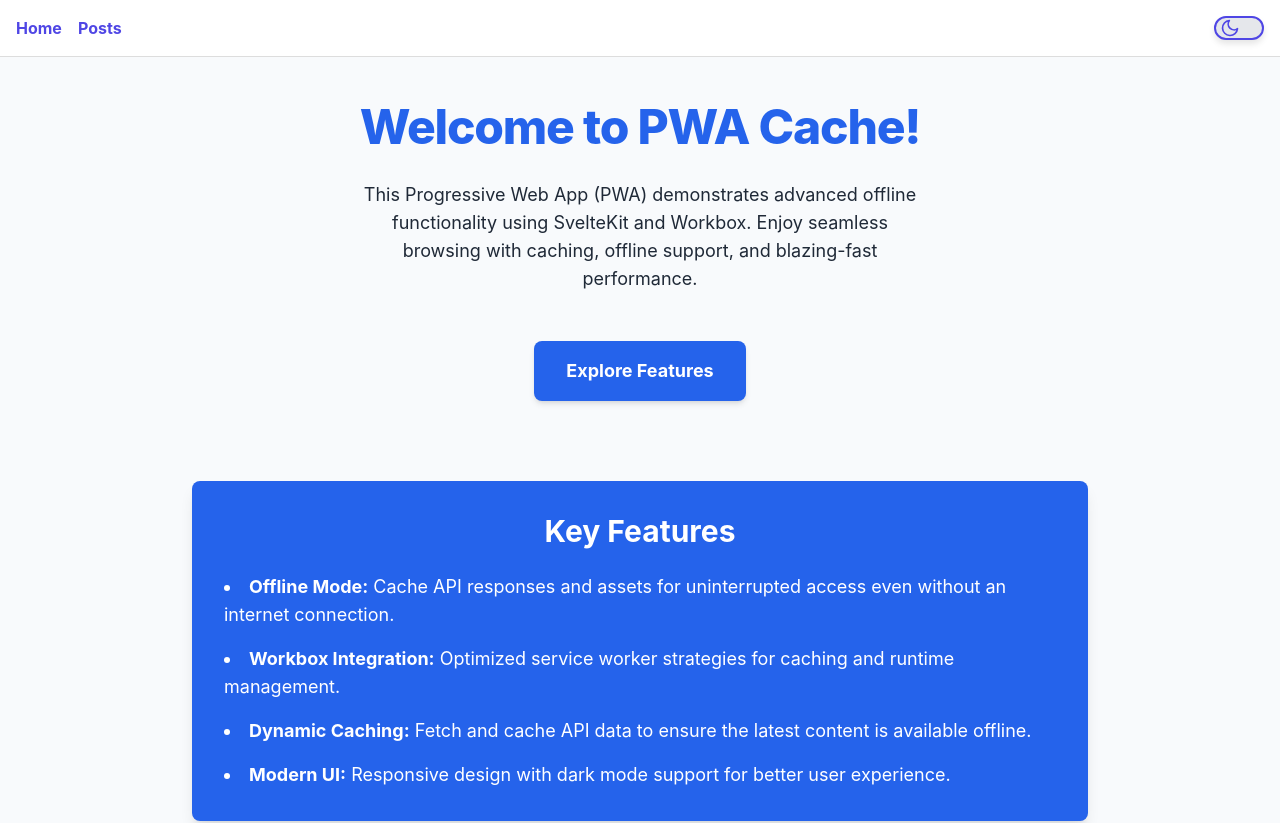
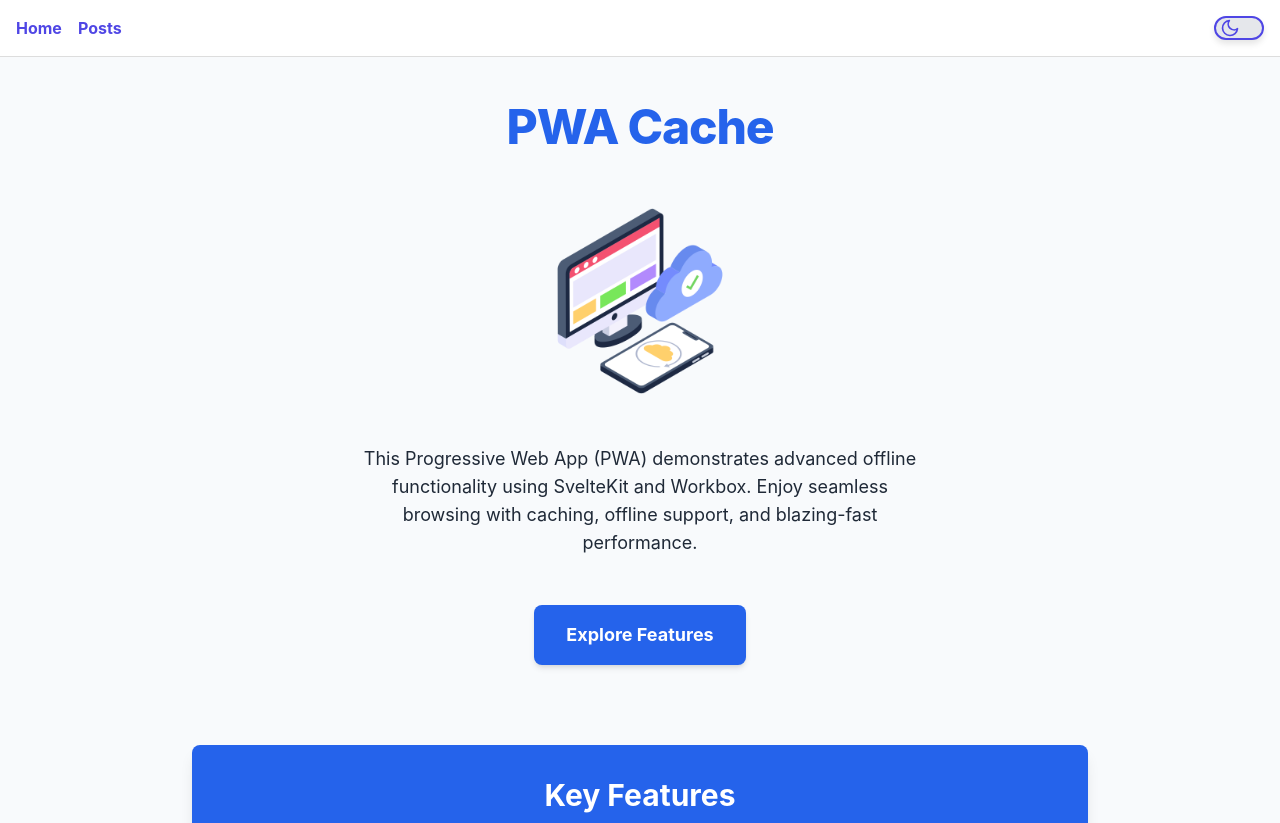
Before and after one commit to jjacobsonn/pwa-cache, a SvelteKit app: page / in a window 1280 px wide. Shown: the top 823 px of the page. Built offline with nearby package versions, Linux system fonts and the light colour scheme.

Commit message:
Added logo to homepage

```diff
--- a/src/routes/+page.svelte
+++ b/src/routes/+page.svelte
@@ -8,7 +8,7 @@
 		isDarkMode = value;
 	});
 
-	let message = 'Welcome to PWA Cache!';
+	let message = 'PWA Cache';
 </script>
 
 <main
@@ -17,6 +17,13 @@
 >
 	<section class="text-center">
 		<h1 class="mb-6 text-5xl font-extrabold tracking-tight leading-tight">{message}</h1>
+		<div class="flex justify-center items-center mb-6">
+			<img
+				src="/icons/cloud-app.png"
+				alt="Cloud App Logo"
+				class="logo"
+			/>
+		</div>
 		<p class="mb-12 text-lg max-w-xl mx-auto">
 			This Progressive Web App (PWA) demonstrates advanced offline functionality using SvelteKit and Workbox. Enjoy
 			seamless browsing with caching, offline support, and blazing-fast performance.
@@ -111,6 +118,12 @@
 		color: #2563eb;
 	}
 
+	.logo {
+		width: 200px;
+		height: auto;
+		margin: 20px 0; /* Equal top and bottom spacing */
+	}
+
 	a {
 		display: inline-block;
 		font-weight: bold;
```
Also changed, not shown: static/sw.js (+1 -1 lines), static/icons/cloud-app.png (added), 1 other file (tests, documents, lock files or other folders). Lines whose indentation alone changed are shown as unchanged.
